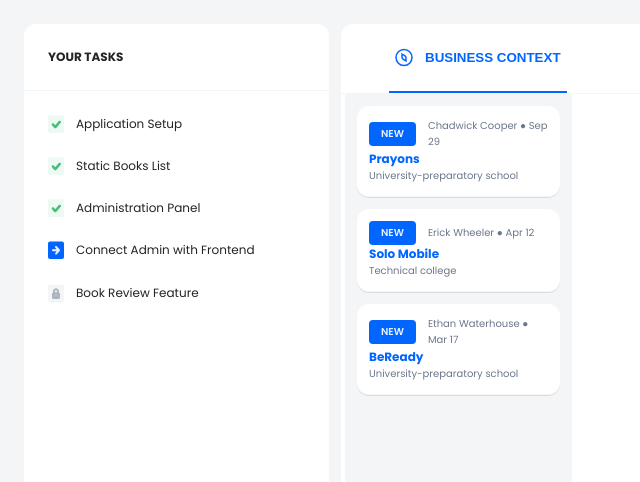
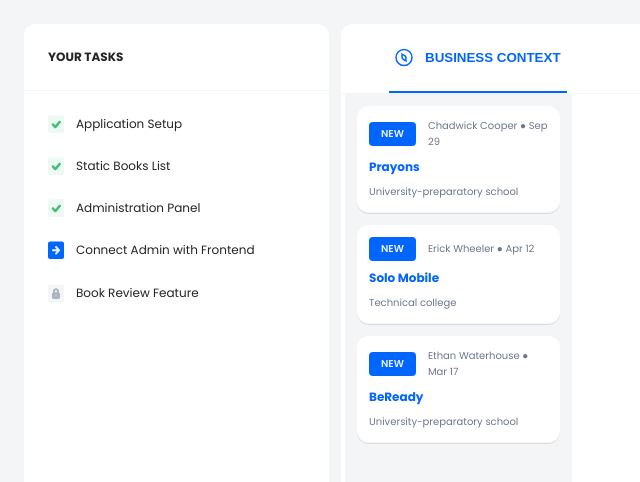
Before and after one commit to masterHAWK99/junior-front-end-developer-1664373968, a React (Create React App) app: page / in a window 1280 px wide. Shown: the top 482 px of the page, without its empty margins (0-640 px from the left). Built offline with nearby package versions, Linux system fonts and the light colour scheme.

Commit message:
#5 Improve spacing in context tab

```diff
--- a/src/component/businessContexts/ContextTab.jsx
+++ b/src/component/businessContexts/ContextTab.jsx
@@ -21,10 +21,10 @@ export const ContextTab = ({ onClick, tabContent, active, read }) => {
           {author} ● {getShortFormattedDate(created_at)}
         </p>
       </div>
-      <p className={`text-md ${titleClassNameWhenNew}`} onClick={onClick}>
+      <p className={`text-md mt-2 ${titleClassNameWhenNew}`} onClick={onClick}>
         {title}
       </p>
-      <p className="text-sm text-light">{content}</p>
+      <p className="text-sm text-light mt-2">{content}</p>
     </div>
   );
 };
--- a/src/index.css
+++ b/src/index.css
@@ -137,6 +137,9 @@ body {
   margin-bottom: 0.25rem;
 }
 
+.mt-2 {
+  margin-top: 0.5rem;
+}
 .ml-2 {
   margin-left: 0.5rem;
 }
```
